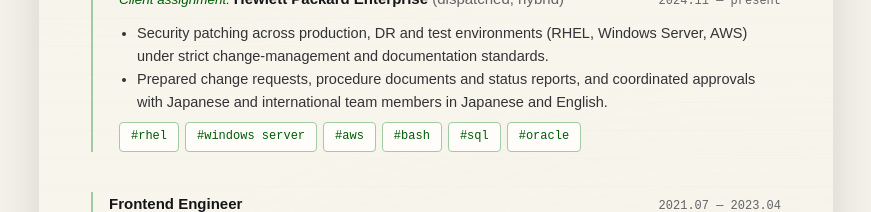
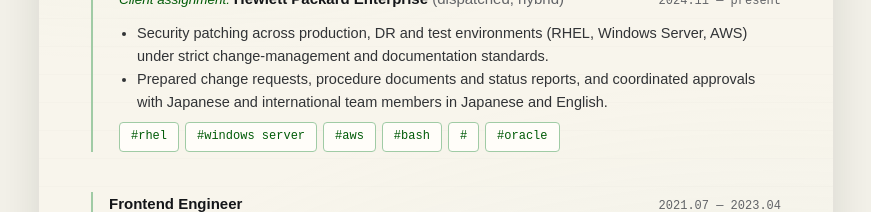
Before and after one commit to GrayMurakami/website-resume, a Nuxt app: page / in a window 1280 px wide. Shown: the part 1420-1632 px from the top of the page, without its empty margins (204-1075 px from the left). Built offline with nearby package versions, Linux system fonts and the light colour scheme.

Commit message:
test25.1

```diff
--- a/app/components/resume/ResumeExperience.vue
+++ b/app/components/resume/ResumeExperience.vue
@@ -108,7 +108,7 @@
           #bash
         </span>
         <span class="tag">
-          #sql
+          #
         </span>
         <span class="tag">
           #oracle
```
